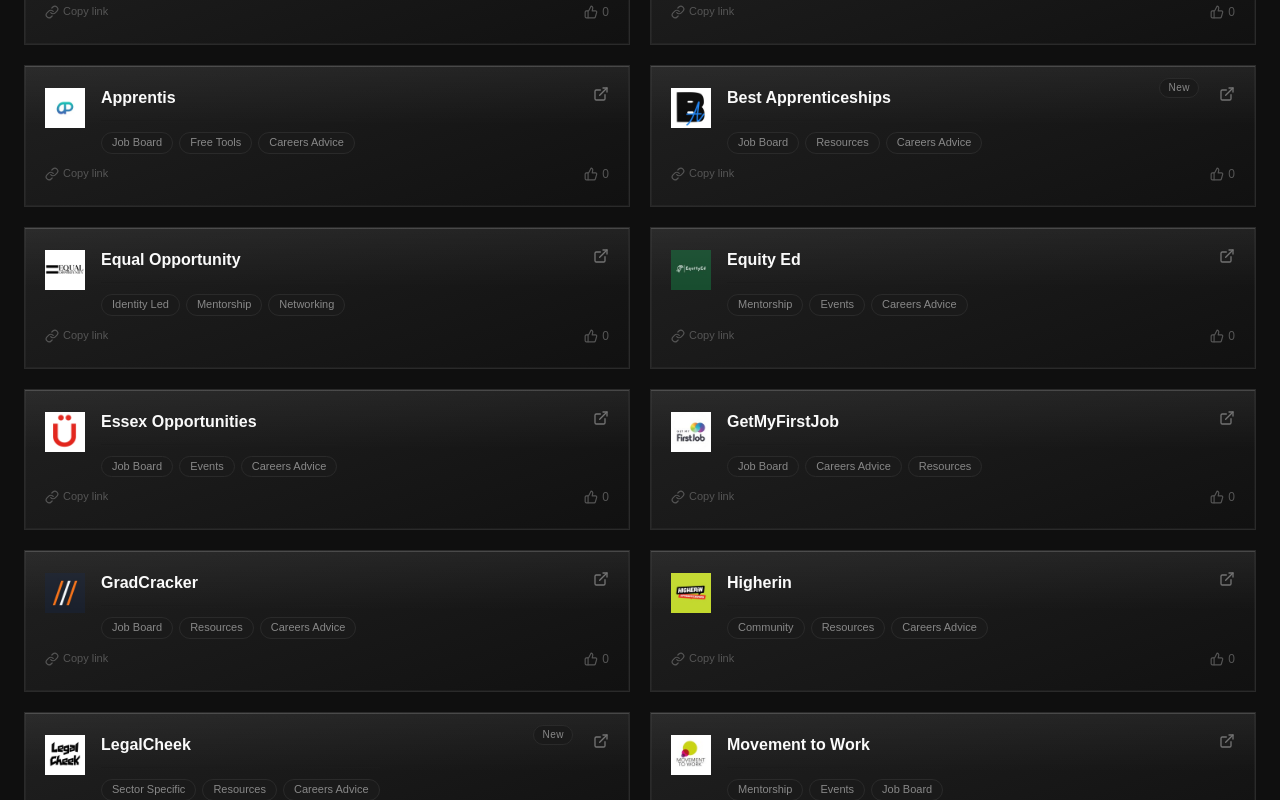
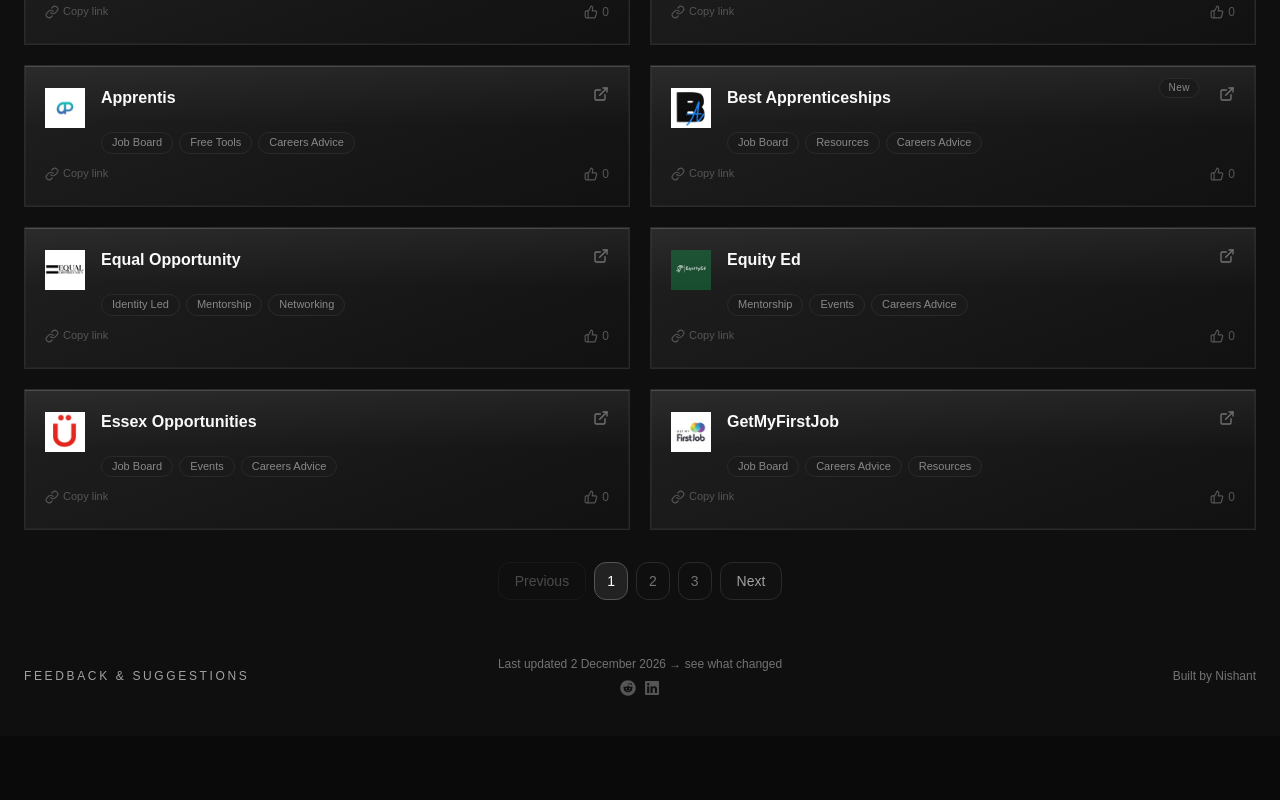
Before and after one commit to NishantBrahmbhatt/aprntcshp, a Next.js app: page /organisations in a window 1280 px wide. Shown: the part 832-1632 px from the top of the page. After the commit the page ends 1568 px from the top, so only its background shows below. Built offline with nearby package versions, Linux system fonts and the light colour scheme; no server answers; the database is empty.

Commit message:
added pagination where organisations, communities and companies are split across different pages so each page loads faster

```diff
--- a/app/communities/page.tsx
+++ b/app/communities/page.tsx
@@ -1,6 +1,14 @@
 "use client";
 
-import { useCallback, useEffect, useMemo, useRef, useState } from "react";
+import {
+  useCallback,
+  useEffect,
+  useMemo,
+  useRef,
+  useState,
+  type Dispatch,
+  type SetStateAction,
+} from "react";
 import { useRegisterSiteSearch } from "@/components/KeyboardShortcutsProvider";
 import Image from "next/image";
 import { ExternalLink } from "lucide-react";
@@ -15,6 +23,8 @@
 import { voteResourceId } from "@/lib/vote-resource-id";
 import { communities } from "@/lib/data/communities";
 import { logSearch } from "@/lib/supabase";
+
+const ITEMS_PER_PAGE = 12;
 
 export { communities };
 
@@ -68,10 +78,14 @@
   searchTerm,
   activeTag,
   onResetSearchAndFilters,
+  currentPage,
+  setCurrentPage,
 }: {
   searchTerm: string;
   activeTag: string | null;
   onResetSearchAndFilters: () => void;
+  currentPage: number;
+  setCurrentPage: Dispatch<SetStateAction<number>>;
 }) {
   const sortedCommunities = [...communities].sort((a, b) =>
     a.name.localeCompare(b.name, "en", { sensitivity: "base" }),
@@ -103,10 +117,32 @@
     );
   }
 
+  const totalPages = Math.ceil(filteredCommunities.length / ITEMS_PER_PAGE);
+  const paginatedItems = filteredCommunities.slice(
+    (currentPage - 1) * ITEMS_PER_PAGE,
+    currentPage * ITEMS_PER_PAGE,
+  );
+
+  const pageWindowSize = Math.min(5, totalPages);
+  const startPage = Math.max(
+    1,
+    Math.min(
+      currentPage - Math.floor(pageWindowSize / 2),
+      totalPages - pageWindowSize + 1,
+    ),
+  );
+  const pageNumbers = Array.from({ length: pageWindowSize }, (_, i) => startPage + i);
+
+  const goToPage = (page: number) => {
+    setCurrentPage(page);
+    window.scrollTo({ top: 0, behavior: "smooth" });
+  };
+
   return (
-    <section className="space-y-4">
-      <div className="grid gap-5 md:grid-cols-2">
-        {filteredCommunities.map((org) => (
+    <>
+      <section className="space-y-4">
+        <div className="grid gap-5 md:grid-cols-2">
+        {paginatedItems.map((org) => (
           <div
             key={org.name}
             className="relative overflow-visible border border-[#2a2a2a] bg-[linear-gradient(160deg,#202020_0%,#111_100%)] shadow-[inset_0_1px_0_rgba(255,255,255,0.13),_inset_0_0_0_1px_rgba(255,255,255,0.04)] translate-y-0 transition-[transform,box-shadow,border-color] [transition-duration:0.3s,120ms,120ms] [transition-timing-function:ease,cubic-bezier(0.16,1,0.3,1),cubic-bezier(0.16,1,0.3,1)] hover:-translate-y-[2px] hover:border-[#383838] hover:shadow-[inset_0_1px_0_rgba(255,255,255,0.2),_inset_0_0_0_1px_rgba(255,255,255,0.06)] p-[14px] md:p-5 text-sm text-neutral-200 flex flex-col gap-3 before:content-[''] before:absolute before:top-0 before:left-0 before:right-0 before:h-[60px] before:bg-[linear-gradient(180deg,rgba(255,255,255,0.05)_0%,transparent_100%)] before:pointer-events-none"
@@ -160,14 +196,56 @@
             </div>
           </div>
         ))}
-      </div>
-    </section>
+        </div>
+      </section>
+      {totalPages > 1 ? (
+        <div className="flex items-center justify-center gap-2 mt-8 mb-4">
+          <button
+            type="button"
+            disabled={currentPage === 1}
+            onClick={() => {
+              setCurrentPage((p) => p - 1);
+              window.scrollTo({ top: 0, behavior: "smooth" });
+            }}
+            className="rounded-xl border border-[#2a2a2a] bg-[#111] px-4 py-2 text-sm text-neutral-400 hover:text-white transition-all duration-200 disabled:opacity-40 disabled:cursor-not-allowed"
+          >
+            Previous
+          </button>
+          {pageNumbers.map((pageNum) => (
+            <button
+              key={pageNum}
+              type="button"
+              onClick={() => goToPage(pageNum)}
+              className={`rounded-xl border px-3 py-2 text-sm transition-all duration-200 ${
+                pageNum === currentPage
+                  ? "border-[#555] bg-[#222] text-white"
+                  : "border-[#2a2a2a] bg-transparent text-neutral-500 hover:text-white"
+              }`}
+            >
+              {pageNum}
+            </button>
+          ))}
+          <button
+            type="button"
+            disabled={currentPage === totalPages}
+            onClick={() => {
+              setCurrentPage((p) => p + 1);
+              window.scrollTo({ top: 0, behavior: "smooth" });
+            }}
+            className="rounded-xl border border-[#2a2a2a] bg-[#111] px-4 py-2 text-sm text-neutral-400 hover:text-white transition-all duration-200 disabled:opacity-40 disabled:cursor-not-allowed"
+          >
+            Next
+          </button>
+        </div>
+      ) : null}
+    </>
   );
 }
 
 export default function CommunitiesPage() {
   const [searchTerm, setSearchTerm] = useState("");
   const [activeTag, setActiveTag] = useState<string | null>(null);
+  const [currentPage, setCurrentPage] = useState(1);
   const searchInputRef = useRef<HTMLInputElement>(null);
   const clearSearch = useCallback(() => setSearchTerm(""), []);
   useRegisterSiteSearch(searchInputRef, clearSearch);
@@ -206,6 +284,10 @@
       window.clearTimeout(timeoutId);
     };
   }, [searchTerm, searchResultsCount]);
+
+  useEffect(() => {
+    setCurrentPage(1);
+  }, [searchTerm, activeTag]);
 
   return (
     <div className="min-h-screen bg-[#0f0f0f] text-neutral-50">
@@ -246,6 +328,8 @@
               setSearchTerm("");
               setActiveTag(null);
             }}
+            currentPage={currentPage}
+            setCurrentPage={setCurrentPage}
           />
         </div>
         <SiteFooter />
--- a/app/companies/page.tsx
+++ b/app/companies/page.tsx
@@ -1,6 +1,14 @@
 "use client";
 
-import { useCallback, useEffect, useMemo, useRef, useState } from "react";
+import {
+  useCallback,
+  useEffect,
+  useMemo,
+  useRef,
+  useState,
+  type Dispatch,
+  type SetStateAction,
+} from "react";
 import { useRegisterSiteSearch } from "@/components/KeyboardShortcutsProvider";
 import Image from "next/image";
 import { ExternalLink } from "lucide-react";
@@ -13,6 +21,8 @@
 import { voteResourceId } from "@/lib/vote-resource-id";
 import { companies } from "@/lib/data/companies";
 import { logSearch } from "@/lib/supabase";
+
+const ITEMS_PER_PAGE = 12;
 
 function CompanyLogo({ src, alt }: { src: string; alt: string }) {
   const [errored, setErrored] = useState(false);
@@ -59,9 +69,13 @@
 function CompaniesGrid({
   searchTerm,
   onClearSearch,
+  currentPage,
+  setCurrentPage,
 }: {
   searchTerm: string;
   onClearSearch: () => void;
+  currentPage: number;
+  setCurrentPage: Dispatch<SetStateAction<number>>;
 }) {
   const sorted = [...companies].sort((a, b) =>
     a.name.localeCompare(b.name, "en", { sensitivity: "base" }),
@@ -81,10 +95,32 @@
     );
   }
 
+  const totalPages = Math.ceil(filtered.length / ITEMS_PER_PAGE);
+  const paginatedItems = filtered.slice(
+    (currentPage - 1) * ITEMS_PER_PAGE,
+    currentPage * ITEMS_PER_PAGE,
+  );
+
+  const pageWindowSize = Math.min(5, totalPages);
+  const startPage = Math.max(
+    1,
+    Math.min(
+      currentPage - Math.floor(pageWindowSize / 2),
+      totalPages - pageWindowSize + 1,
+    ),
+  );
+  const pageNumbers = Array.from({ length: pageWindowSize }, (_, i) => startPage + i);
+
+  const goToPage = (page: number) => {
+    setCurrentPage(page);
+    window.scrollTo({ top: 0, behavior: "smooth" });
+  };
+
   return (
-    <section className="space-y-4">
-      <div className="grid gap-5 md:grid-cols-2">
-        {filtered.map((c) => (
+    <>
+      <section className="space-y-4">
+        <div className="grid gap-5 md:grid-cols-2">
+        {paginatedItems.map((c) => (
           <div
             key={c.name}
             className="relative overflow-hidden border border-[#2a2a2a] bg-[linear-gradient(160deg,#202020_0%,#111_100%)] shadow-[inset_0_1px_0_rgba(255,255,255,0.13),_inset_0_0_0_1px_rgba(255,255,255,0.04)] translate-y-0 transition-[transform,box-shadow,border-color] [transition-duration:0.3s,120ms,120ms] [transition-timing-function:ease,cubic-bezier(0.16,1,0.3,1),cubic-bezier(0.16,1,0.3,1)] hover:-translate-y-[2px] hover:border-[#383838] hover:shadow-[inset_0_1px_0_rgba(255,255,255,0.2),_inset_0_0_0_1px_rgba(255,255,255,0.06)] p-[14px] md:p-5 text-sm text-neutral-200 flex flex-col gap-3 before:content-[''] before:absolute before:top-0 before:left-0 before:right-0 before:h-[60px] before:bg-[linear-gradient(180deg,rgba(255,255,255,0.05)_0%,transparent_100%)] before:pointer-events-none"
@@ -124,13 +160,55 @@
             </div>
           </div>
         ))}
-      </div>
-    </section>
+        </div>
+      </section>
+      {totalPages > 1 ? (
+        <div className="flex items-center justify-center gap-2 mt-8 mb-4">
+          <button
+            type="button"
+            disabled={currentPage === 1}
+            onClick={() => {
+              setCurrentPage((p) => p - 1);
+              window.scrollTo({ top: 0, behavior: "smooth" });
+            }}
+            className="rounded-xl border border-[#2a2a2a] bg-[#111] px-4 py-2 text-sm text-neutral-400 hover:text-white transition-all duration-200 disabled:opacity-40 disabled:cursor-not-allowed"
+          >
+            Previous
+          </button>
+          {pageNumbers.map((pageNum) => (
+            <button
+              key={pageNum}
+              type="button"
+              onClick={() => goToPage(pageNum)}
+              className={`rounded-xl border px-3 py-2 text-sm transition-all duration-200 ${
+                pageNum === currentPage
+                  ? "border-[#555] bg-[#222] text-white"
+                  : "border-[#2a2a2a] bg-transparent text-neutral-500 hover:text-white"
+              }`}
+            >
+              {pageNum}
+            </button>
+          ))}
+          <button
+            type="button"
+            disabled={currentPage === totalPages}
+            onClick={() => {
+              setCurrentPage((p) => p + 1);
+              window.scrollTo({ top: 0, behavior: "smooth" });
+            }}
+            className="rounded-xl border border-[#2a2a2a] bg-[#111] px-4 py-2 text-sm text-neutral-400 hover:text-white transition-all duration-200 disabled:opacity-40 disabled:cursor-not-allowed"
+          >
+            Next
+          </button>
+        </div>
+      ) : null}
+    </>
   );
 }
 
 export default function CompaniesPage() {
   const [searchTerm, setSearchTerm] = useState("");
+  const [currentPage, setCurrentPage] = useState(1);
   const searchInputRef = useRef<HTMLInputElement>(null);
   const clearSearch = useCallback(() => setSearchTerm(""), []);
   useRegisterSiteSearch(searchInputRef, clearSearch);
@@ -159,6 +237,10 @@
     };
   }, [searchTerm, searchResultsCount]);
 
+  useEffect(() => {
+    setCurrentPage(1);
+  }, [searchTerm]);
+
   return (
     <div className="min-h-screen bg-[#0f0f0f] text-neutral-50">
       <main className="mx-auto flex min-h-screen max-w-7xl flex-col px-6 py-6 sm:py-8 md:py-10">
@@ -186,7 +268,12 @@
               ) : null}
             </div>
           </div>
-          <CompaniesGrid searchTerm={searchTerm} onClearSearch={clearSearch} />
+          <CompaniesGrid
+            searchTerm={searchTerm}
+            onClearSearch={clearSearch}
+            currentPage={currentPage}
+            setCurrentPage={setCurrentPage}
+          />
         </div>
         <SiteFooter />
       </main>
--- a/app/organisations/page.tsx
+++ b/app/organisations/page.tsx
@@ -1,6 +1,14 @@
 "use client";
 
-import { useCallback, useEffect, useMemo, useRef, useState } from "react";
+import {
+  useCallback,
+  useEffect,
+  useMemo,
+  useRef,
+  useState,
+  type Dispatch,
+  type SetStateAction,
+} from "react";
 import { useRegisterSiteSearch } from "@/components/KeyboardShortcutsProvider";
 import Image from "next/image";
 import { ExternalLink } from "lucide-react";
@@ -15,6 +23,8 @@
 import { voteResourceId } from "@/lib/vote-resource-id";
 import { organisations } from "@/lib/data/organisations";
 import { logSearch } from "@/lib/supabase";
+
+const ITEMS_PER_PAGE = 12;
 
 const organisationTagsUnique = Array.from(
   new Set(organisations.flatMap((o) => o.tags)),
@@ -66,10 +76,14 @@
   searchTerm,
   activeTag,
   onResetSearchAndFilters,
+  currentPage,
+  setCurrentPage,
 }: {
   searchTerm: string;
   activeTag: string | null;
   onResetSearchAndFilters: () => void;
+  currentPage: number;
+  setCurrentPage: Dispatch<SetStateAction<number>>;
 }) {
   const sortedOrganisations = [...organisations].sort((a, b) =>
     a.name.localeCompare(b.name, "en", { sensitivity: "base" }),
@@ -101,10 +115,32 @@
     );
   }
 
+  const totalPages = Math.ceil(filteredOrganisations.length / ITEMS_PER_PAGE);
+  const paginatedItems = filteredOrganisations.slice(
+    (currentPage - 1) * ITEMS_PER_PAGE,
+    currentPage * ITEMS_PER_PAGE,
+  );
+
+  const pageWindowSize = Math.min(5, totalPages);
+  const startPage = Math.max(
+    1,
+    Math.min(
+      currentPage - Math.floor(pageWindowSize / 2),
+      totalPages - pageWindowSize + 1,
+    ),
+  );
+  const pageNumbers = Array.from({ length: pageWindowSize }, (_, i) => startPage + i);
+
+  const goToPage = (page: number) => {
+    setCurrentPage(page);
+    window.scrollTo({ top: 0, behavior: "smooth" });
+  };
+
   return (
-    <section className="space-y-4">
-      <div className="grid gap-5 md:grid-cols-2">
-        {filteredOrganisations.map((org) => (
+    <>
+      <section className="space-y-4">
+        <div className="grid gap-5 md:grid-cols-2">
+        {paginatedItems.map((org) => (
           <div
             key={org.name}
             className="relative overflow-visible border border-[#2a2a2a] bg-[linear-gradient(160deg,#202020_0%,#111_100%)] shadow-[inset_0_1px_0_rgba(255,255,255,0.13),_inset_0_0_0_1px_rgba(255,255,255,0.04)] translate-y-0 transition-[transform,box-shadow,border-color] [transition-duration:0.3s,120ms,120ms] [transition-timing-function:ease,cubic-bezier(0.16,1,0.3,1),cubic-bezier(0.16,1,0.3,1)] hover:-translate-y-[2px] hover:border-[#383838] hover:shadow-[inset_0_1px_0_rgba(255,255,255,0.2),_inset_0_0_0_1px_rgba(255,255,255,0.06)] p-[14px] md:p-5 text-sm text-neutral-200 flex flex-col gap-3 before:content-[''] before:absolute before:top-0 before:left-0 before:right-0 before:h-[60px] before:bg-[linear-gradient(180deg,rgba(255,255,255,0.05)_0%,transparent_100%)] before:pointer-events-none"
@@ -158,14 +194,56 @@
             </div>
           </div>
         ))}
-      </div>
-    </section>
+        </div>
+      </section>
+      {totalPages > 1 ? (
+        <div className="flex items-center justify-center gap-2 mt-8 mb-4">
+          <button
+            type="button"
+            disabled={currentPage === 1}
+            onClick={() => {
+              setCurrentPage((p) => p - 1);
+              window.scrollTo({ top: 0, behavior: "smooth" });
+            }}
+            className="rounded-xl border border-[#2a2a2a] bg-[#111] px-4 py-2 text-sm text-neutral-400 hover:text-white transition-all duration-200 disabled:opacity-40 disabled:cursor-not-allowed"
+          >
+            Previous
+          </button>
+          {pageNumbers.map((pageNum) => (
+            <button
+              key={pageNum}
+              type="button"
+              onClick={() => goToPage(pageNum)}
+              className={`rounded-xl border px-3 py-2 text-sm transition-all duration-200 ${
+                pageNum === currentPage
+                  ? "border-[#555] bg-[#222] text-white"
+                  : "border-[#2a2a2a] bg-transparent text-neutral-500 hover:text-white"
+              }`}
+            >
+              {pageNum}
+            </button>
+          ))}
+          <button
+            type="button"
+            disabled={currentPage === totalPages}
+            onClick={() => {
+              setCurrentPage((p) => p + 1);
+              window.scrollTo({ top: 0, behavior: "smooth" });
+            }}
+            className="rounded-xl border border-[#2a2a2a] bg-[#111] px-4 py-2 text-sm text-neutral-400 hover:text-white transition-all duration-200 disabled:opacity-40 disabled:cursor-not-allowed"
+          >
+            Next
+          </button>
+        </div>
+      ) : null}
+    </>
   );
 }
 
 export default function OrganisationsPage() {
   const [searchTerm, setSearchTerm] = useState("");
   const [activeTag, setActiveTag] = useState<string | null>(null);
+  const [currentPage, setCurrentPage] = useState(1);
   const searchInputRef = useRef<HTMLInputElement>(null);
   const clearSearch = useCallback(() => setSearchTerm(""), []);
   useRegisterSiteSearch(searchInputRef, clearSearch);
@@ -204,6 +282,10 @@
       window.clearTimeout(timeoutId);
     };
   }, [searchTerm, searchResultsCount]);
+
+  useEffect(() => {
+    setCurrentPage(1);
+  }, [searchTerm, activeTag]);
 
   return (
     <div className="min-h-screen bg-[#0f0f0f] text-neutral-50">
@@ -244,6 +326,8 @@
               setSearchTerm("");
               setActiveTag(null);
             }}
+            currentPage={currentPage}
+            setCurrentPage={setCurrentPage}
           />
         </div>
         <SiteFooter />
```
